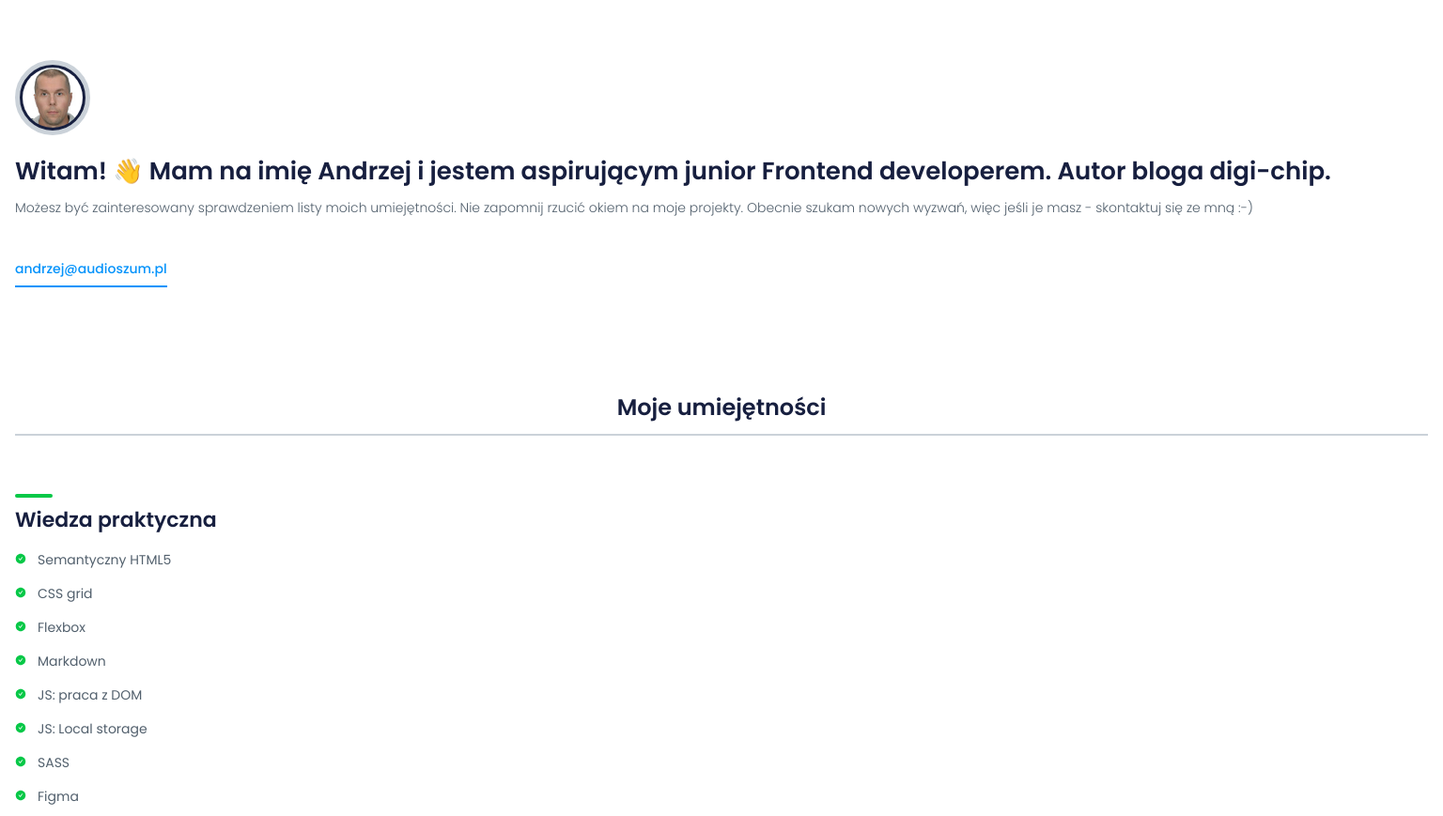
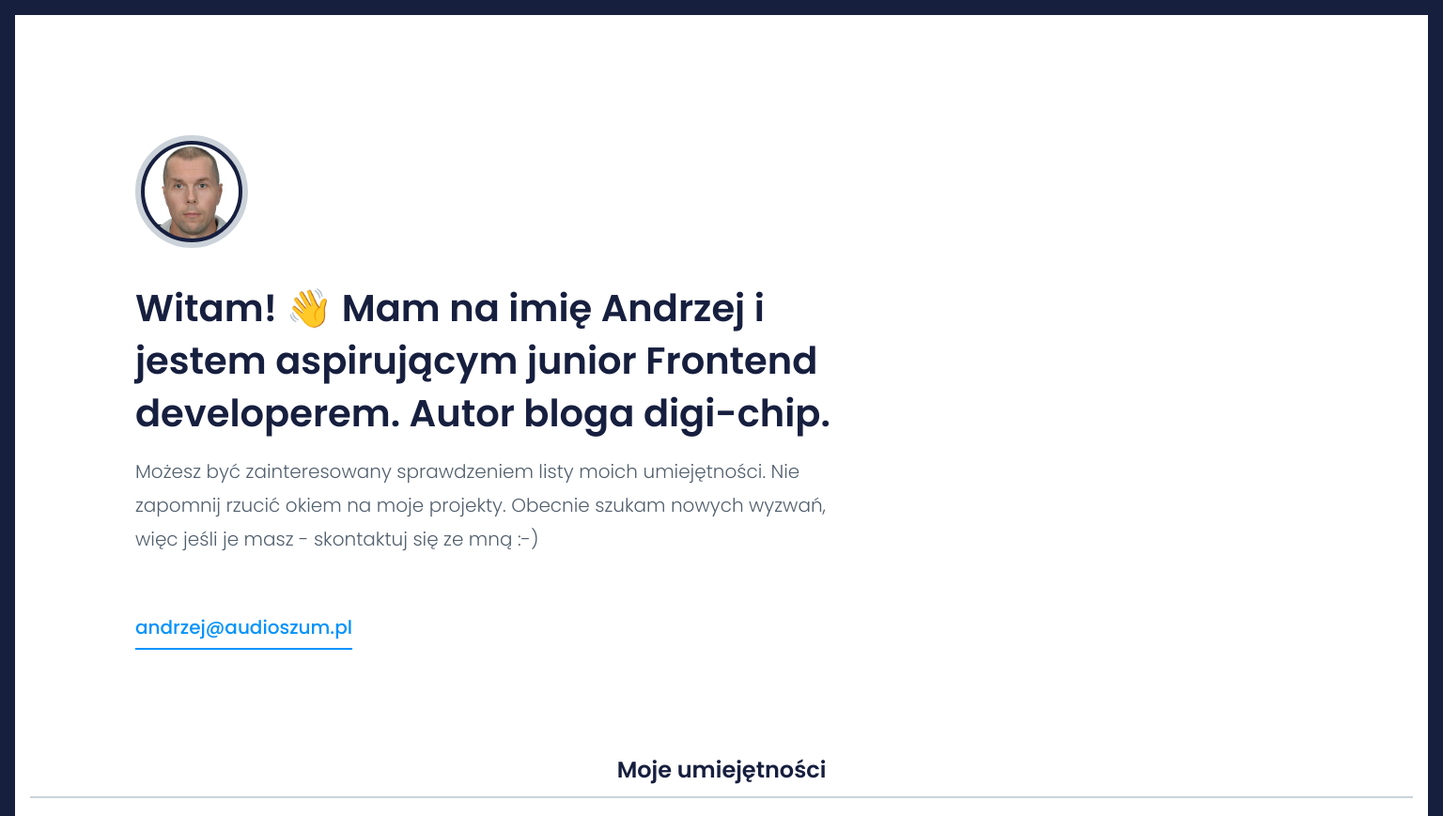
Before and after one commit to Andrzej-Jablonski-project/Andrzej-Jablonski-project.github.io, a website: page src/content/index.html in a window 1536 px wide. Shown: the top 869 px of the page at 94% size. Drawn offline with nearby package versions, Linux system fonts and the light colour scheme; files that its build step writes are made by us from their sources; files whose address does not match are found by name.

Commit message:
feat: styles for hero, desktops

```diff
--- a/src/scss/_body.scss
+++ b/src/scss/_body.scss
@@ -12,4 +12,8 @@ body {
     color: #171F3F;
     background: #fff;
     font-family: 'Poppins', sans-serif;
+
+    @media (min-width: 1440px) {
+        border: 16px solid #171F3F;
+    }
 }
--- a/src/scss/_hero.scss
+++ b/src/scss/_hero.scss
@@ -7,8 +7,15 @@
         padding: 3px;
         margin-bottom: 1rem;
         border-radius: 50%;
-        border: 5px solid #CBD2D9;
+        border: 4px solid #CBD2D9;
         background: #171F3F;
+
+        @media (min-width: 1440px) {
+            width: 120px;
+            padding: 4px;
+            margin: 4rem 0 2rem 7rem;
+            border: 6px solid #CBD2D9;
+        }
     }
 
     &__header {
@@ -17,6 +24,13 @@
         font-weight: 600;
         font-size: 1.625rem;
         line-height: 2.25rem;
+
+        @media (min-width: 1440px) {
+            width: 781px;
+            margin: 0 0 1rem 7rem;
+            font-size: 2.5rem;
+            line-height: 3.5rem;
+        }
     }
 
     &__description {
@@ -26,6 +40,13 @@
         font-weight: 300;
         font-size: 0.875rem;
         line-height: 1.625rem;
+
+        @media (min-width: 1440px) {
+            width: 781px;
+            margin: 0 0 3.75rem 7rem;
+            font-size: 1.25rem;
+            line-height: 2.25rem;
+        }
     }
 
     &__email-link {
@@ -37,5 +58,12 @@
         line-height: 1.5rem;
         text-decoration: none;
         border-bottom: 2px solid #0593FB;
+
+        @media (min-width: 1440px) {
+            width: 781px;
+            margin: 0 0 11.81rem 7rem;
+            font-size: 1.25rem;
+            line-height: 2rem;
+        }
     }
 }
```
